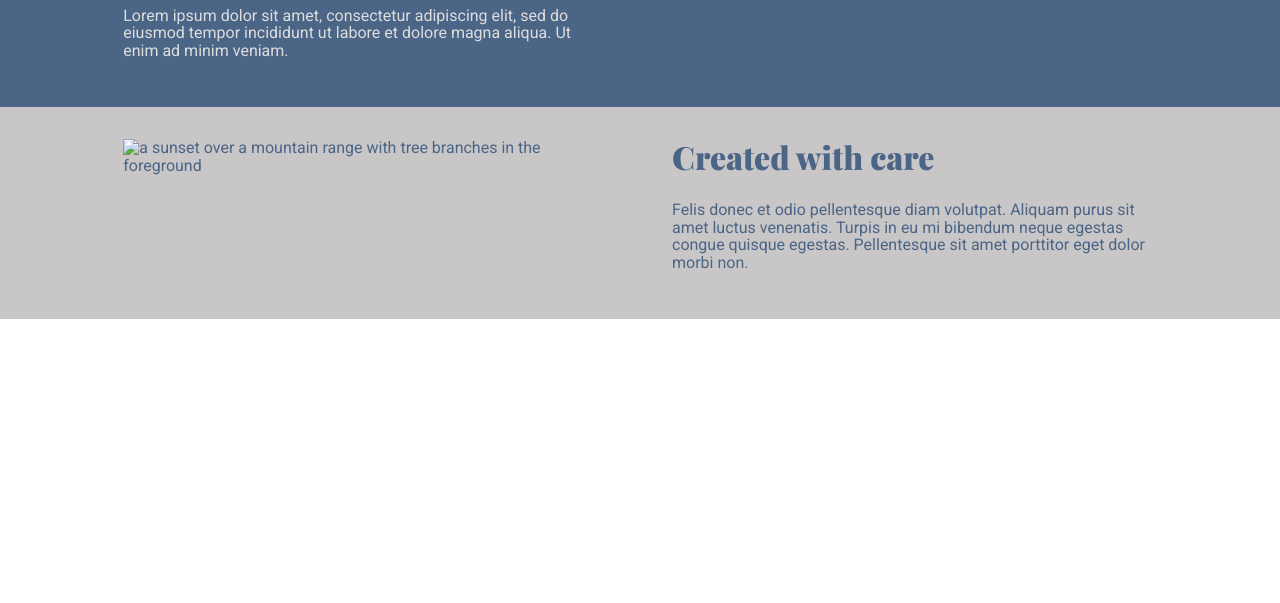
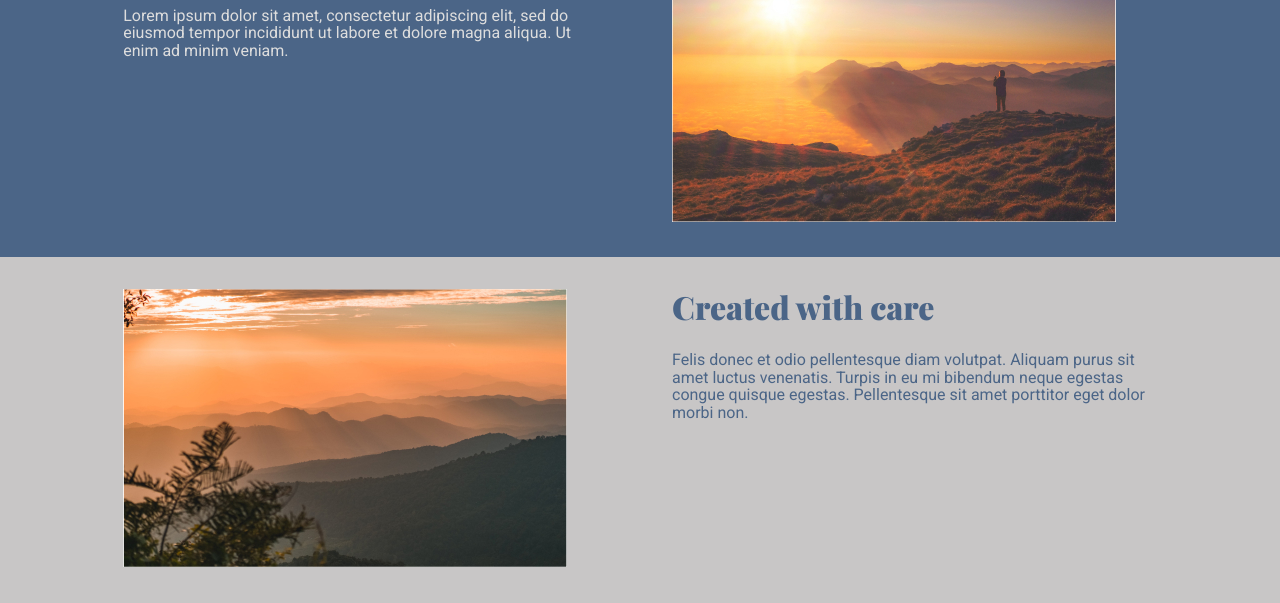
Before and after one commit to cetinsuheyla/21-day-challenge-mobile-first, a plain HTML site: page index.html in a window 1280 px wide. Shown: the part 658-1261 px from the top of the page. Before the commit the page ends 977 px from the top, so only its background shows below. Drawn offline with nearby package versions, Linux system fonts and the light colour scheme.

Commit message:
Update index.html

```diff
--- a/index.html
+++ b/index.html
@@ -39,7 +39,7 @@
                 <p>Lorem ipsum dolor sit amet, consectetur adipiscing elit, sed do eiusmod tempor incididunt ut labore et dolore magna aliqua. Ut enim ad minim veniam.</p>
             </div>
             <div class="col">
-                <img src="img/image-01.jpg" alt="a sunset over a mountain range">
+                <img src="image-01.jpg" alt="a sunset over a mountain range">
             </div>
         </div>
     </section>
@@ -47,7 +47,7 @@
     <section class="section-four">
         <div class="container row">
             <div class="col">
-                <img src="img/image-02.jpg" alt="a sunset over a mountain range with tree branches in the foreground">
+                <img src="image-02.jpg" alt="a sunset over a mountain range with tree branches in the foreground">
             </div>
             <div class="col">
                 <h2 class="section-title section-title--dark">Created with care</h2>
```
